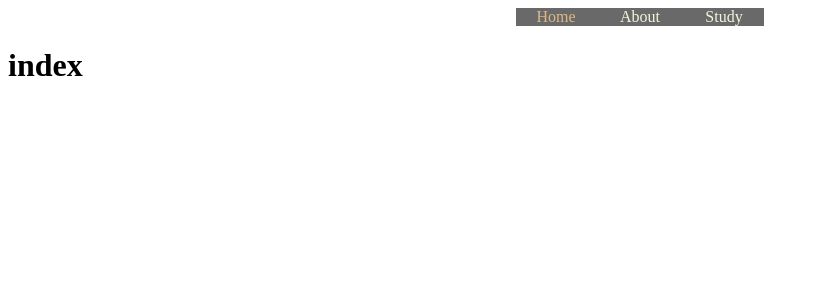
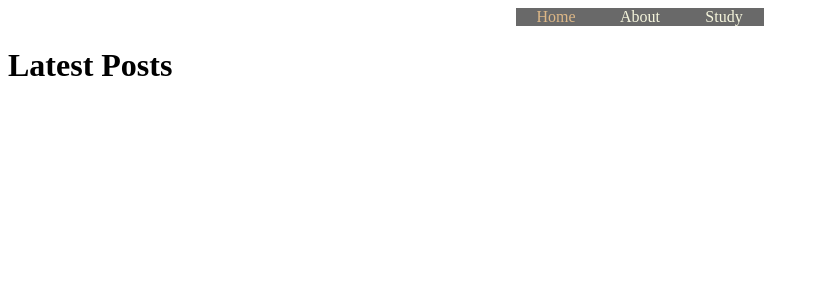
Before and after one commit to BreadKey/breadkey.github.io, a Jekyll site: the page built from index.html, in a window 1280 px wide. Shown: the top 300 px of the page, without its empty margins (0-819 px from the left). Built offline with Jekyll 4.4.1, drawn with Linux system fonts in a browser that asks for light colours.

Commit message:
포스트 요약 include에 포함

```diff
--- /dev/null
+++ b/_includes/post_summary.html
@@ -0,0 +1,2 @@
+<h2><a href="{{ post.url }}">{{ post.title }}</a></h2>
+<p>{{ post.excerpt }}</p>
--- a/index.html
+++ b/index.html
@@ -2,4 +2,13 @@
 title: 빵기의 블로그!
 layout: default
 ---
-<h1>{{ "index" | downcase}}</h1>
+<div id="latest-post-container">
+	<h1>Latest Posts</h1>
+	<ul>
+		{% for post in site.posts %}
+			<li>
+				{% include post_summary.html %}
+			</li>
+		{% endfor %}
+	</ul>
+</div>
```
